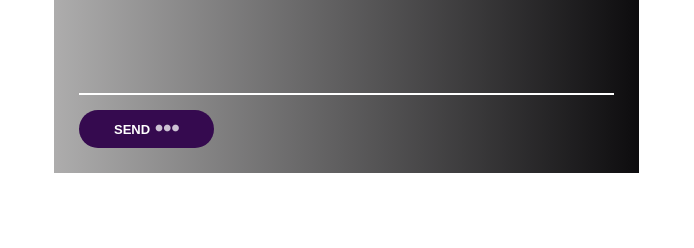
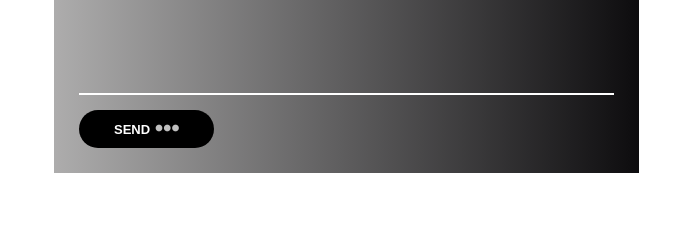
Before and after one commit to Sonal2000/Contact_Page, a plain HTML site: page index.html in a window 1280 px wide. Shown: the part 354-602 px from the top of the page, 586-1280 px from the left. Drawn offline with Linux system fonts and the light colour scheme.

Commit message:
Update style.css

```diff
--- a/style.css
+++ b/style.css
@@ -66,11 +66,11 @@ section{
 }
 
 .btn-purple{
-    background-color: var(--purple-solid);
+    background-color: black;
 }
 
 .btn-purple:hover{
-    background-color: #56247f;
+    background-color: yellow;
 }
 .dots{
     font-size: 2.4rem;
```
